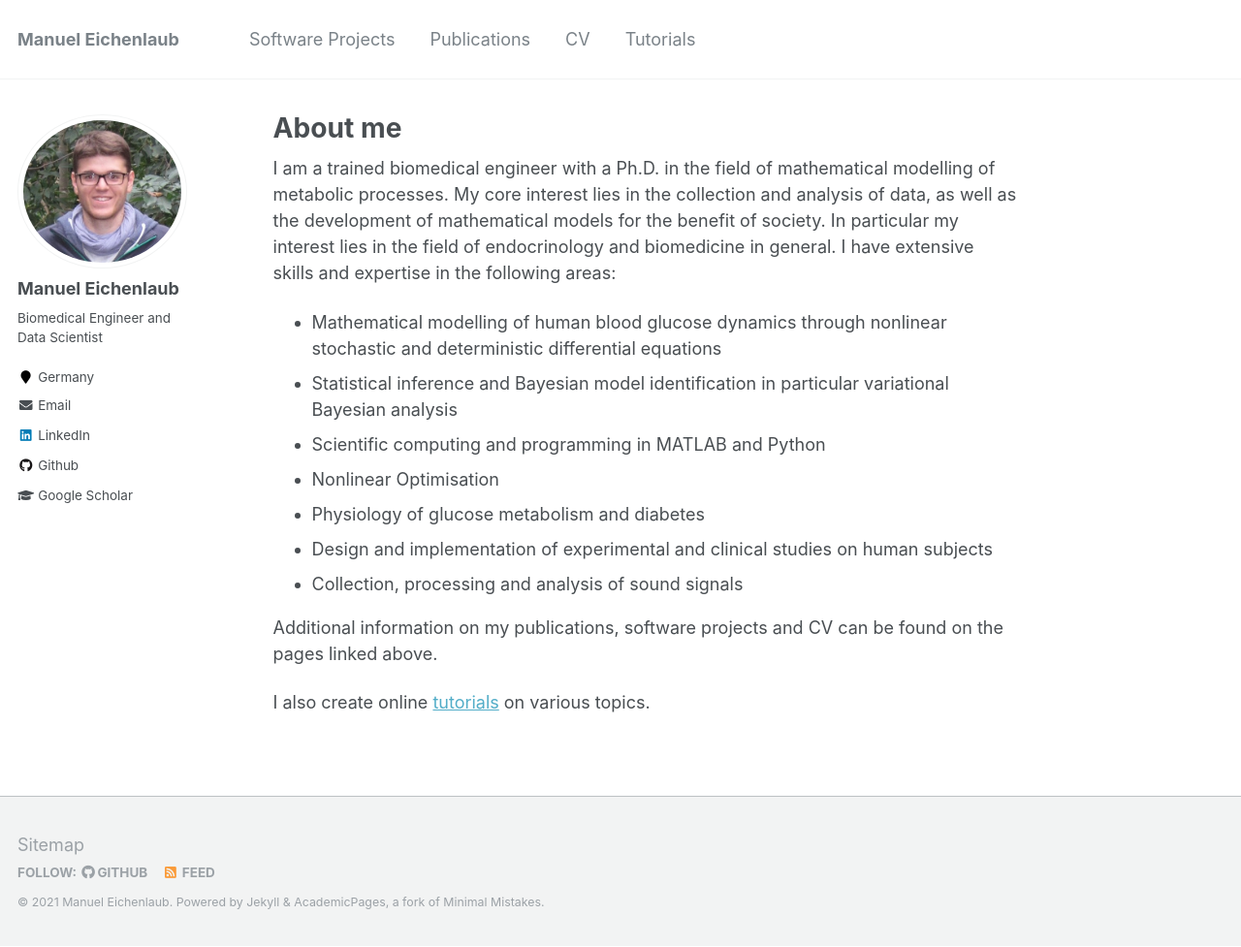
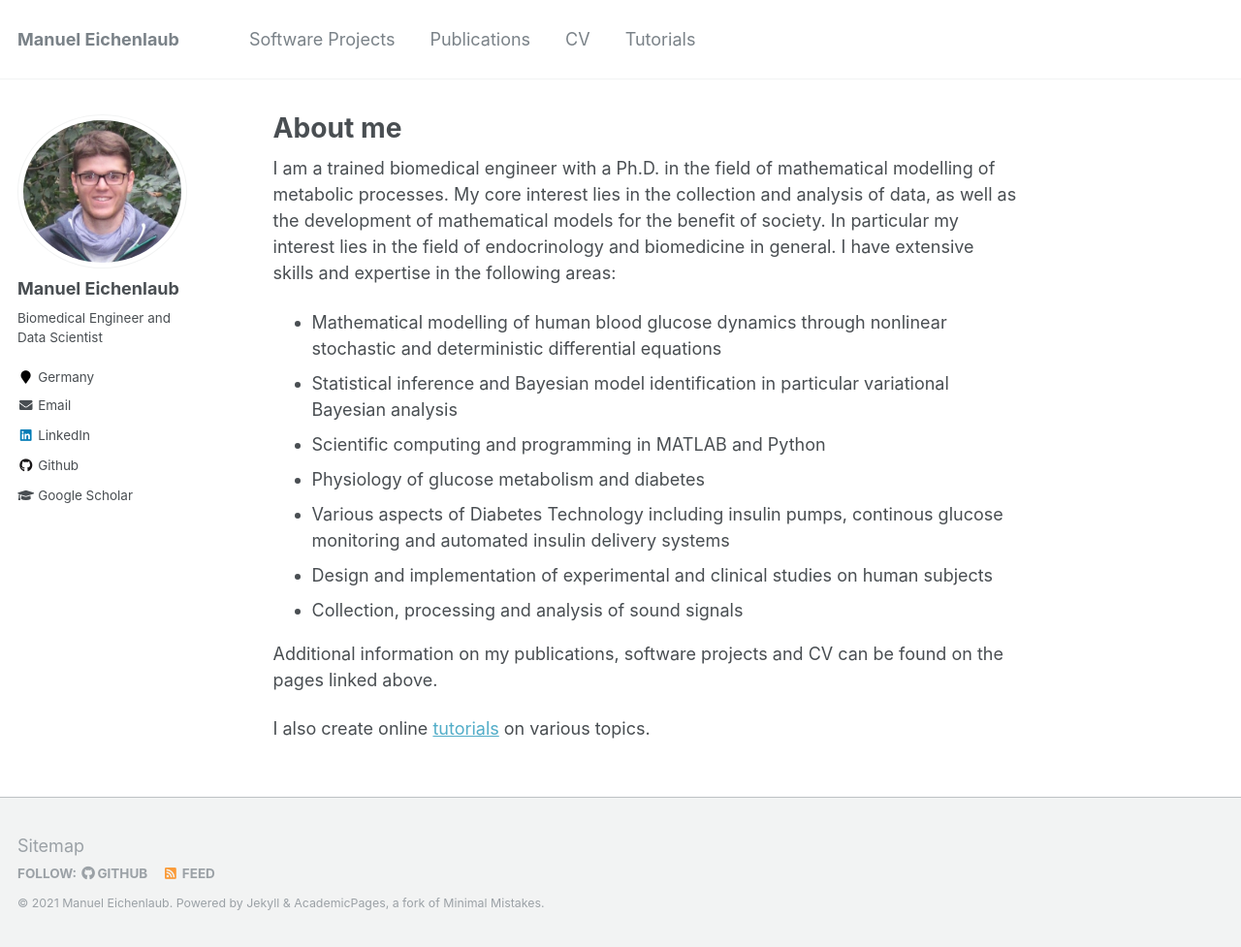
Before and after one commit to manueich/manueich.github.io, a Jekyll site: the page built from _pages/about.md, in a window 1280 px wide and 977 px high. Shown: the whole window at 97% size. Built offline with Jekyll 4.4.1, drawn with Linux system fonts in a browser that asks for light colours.

Commit message:
Update about.md

```diff
--- a/_pages/about.md
+++ b/_pages/about.md
@@ -11,8 +11,8 @@ I am a trained biomedical engineer with a Ph.D. in the field of mathematical mod
 * Mathematical modelling of human blood glucose dynamics through nonlinear stochastic and deterministic differential equations
 * Statistical inference and Bayesian model identification in particular variational Bayesian analysis
 * Scientific computing and programming in MATLAB and Python
-* Nonlinear Optimisation
 * Physiology of glucose metabolism and diabetes
+* Various aspects of Diabetes Technology including insulin pumps, continous glucose monitoring and automated insulin delivery systems
 * Design and implementation of experimental and clinical studies on human subjects
 * Collection, processing and analysis of sound signals
 
```
